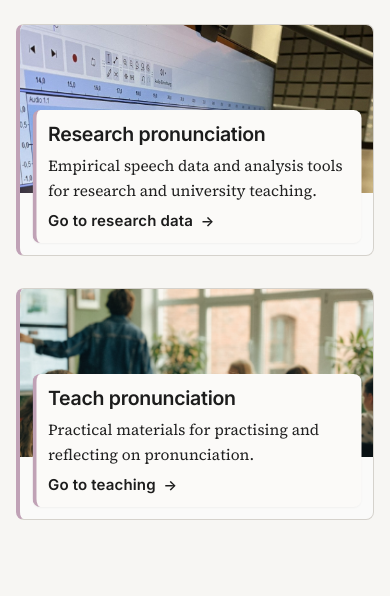
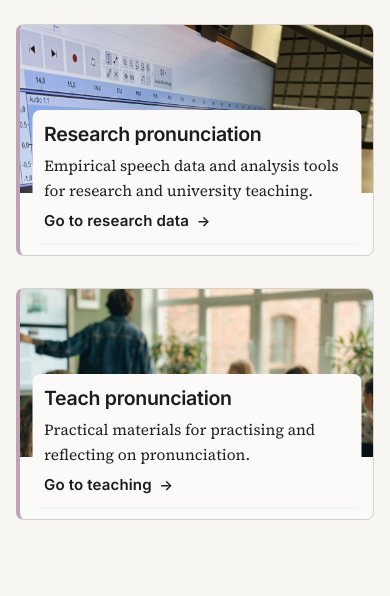
Before and after one commit to FTacke/promat-webapp, a Flask app: page /en in a window 390 px wide. Shown: the part 228-824 px from the top of the page. Run offline with Flask 3, Linux system fonts and the light colour scheme; parts of the project's set-up code (start-up, migrations or seed data) failed here and were passed over; some libraries are stand-ins or nearby versions; some web fonts are replaced.

Commit message:
fix(cards): update landing card body border color for consistency

```diff
--- a/app/static/css/00_tokens.css
+++ b/app/static/css/00_tokens.css
@@ -603,12 +603,12 @@
   --pm-landing-intro-size-mobile: var(--promat-text-md);
   --pm-landing-intro-line-mobile: 1.45;
   --pm-landing-intro-max-mobile: 22rem;
+  --pm-landing-card-body-border-color: color-mix(in srgb, var(--promat-wordmark-accent) 40%, var(--pm-border-default));
   --pm-landing-card-mobile-min-block: 14.5rem;
   --pm-landing-card-mobile-image-block: 10.5rem;
   --pm-landing-card-mobile-overlay-margin: var(--pm-space-xs);
   --pm-landing-card-mobile-body-padding: var(--pm-space-xs);
   --pm-landing-card-mobile-body-bg: var(--book-paper);
-  --pm-landing-card-mobile-body-border-color: color-mix(in srgb, var(--promat-wordmark-accent) 40%, var(--pm-border-default));
   --pm-landing-card-mobile-body-radius: var(--pm-radius-container);
   --pm-landing-card-mobile-body-shadow: var(--pm-shadow-card-subtle);
   --pm-landing-card-mobile-body-z-index: 2;
--- a/app/static/css/40_cards.css
+++ b/app/static/css/40_cards.css
@@ -765,7 +765,7 @@ a.pm-card:focus-visible .pm-card__title,
 
 .landing-card.pm-card--entry.pm-card--with-image {
   min-block-size: clamp(19.5rem, 18.5rem + 1.1vw, 21rem);
-  border-left: 4px solid var(--pm-landing-card-mobile-body-border-color);
+  border-left: 4px solid var(--pm-landing-card-body-border-color);
 }
 
 .landing-card.pm-card--entry.pm-card--with-image .pm-card__image {
@@ -849,8 +849,6 @@ a.pm-card:focus-visible .pm-card__title,
     height: auto;
     min-height: 0;
     padding: var(--pm-landing-card-mobile-body-padding);
-    border-right: 0px solid var(--pm-landing-card-mobile-body-border-color);
-    border-left: 4px solid var(--pm-landing-card-mobile-body-border-color);
     border-radius: var(--pm-landing-card-mobile-body-radius);
     background: var(--pm-landing-card-mobile-body-bg);
     box-shadow: var(--pm-landing-card-mobile-body-shadow);
```
